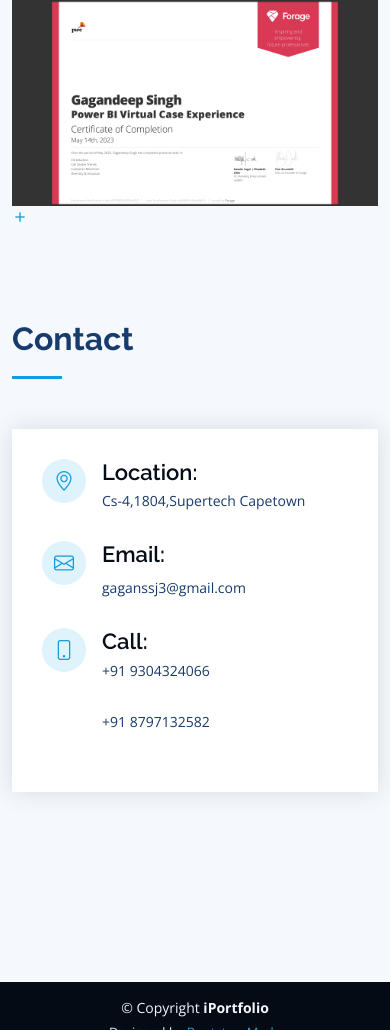
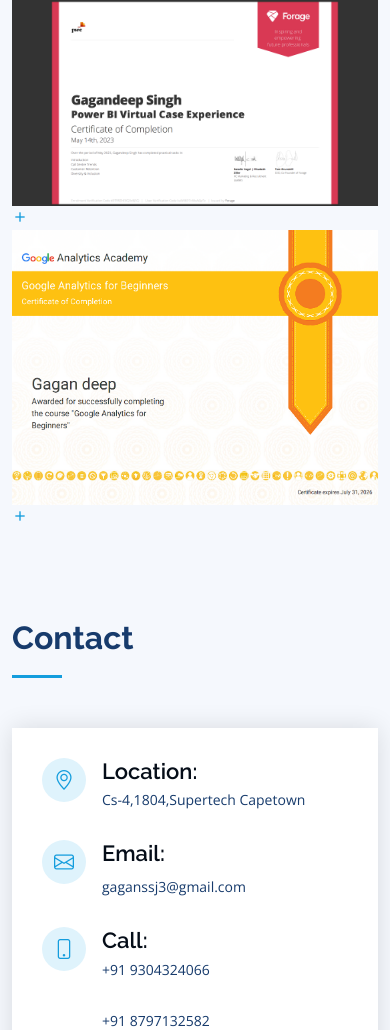
Before and after one commit to Gaganssj3/GagandeepSingh-Portfolio.github.io, a plain HTML site: page index.html in a window 390 px wide. Shown: the part 8103-9133 px from the top of the page. Drawn offline with nearby package versions, Linux system fonts and the light colour scheme.

Commit message:
certification update

```diff
--- a/index.html
+++ b/index.html
@@ -490,6 +490,15 @@
             </div>
           </div>
 
+          <div class="col-lg-4 col-md-6 portfolio-item filter-web">
+            <div class="portfolio-wrap">
+              <img src="assets/img/portfolio/google certification.png" class="img-fluid" alt="">
+              <div class="portfolio-links">
+                <a href="assets/img/portfolio/google certification.png" data-gallery="portfolioGallery" class="portfolio-lightbox" title="Web 3"><i class="bx bx-plus"></i></a>
+
+              </div>
+            </div>
+          </div>
 
 
             </div>
```
Also changed, not shown: assets/img/portfolio/google certification.png (added), 1 other file.
